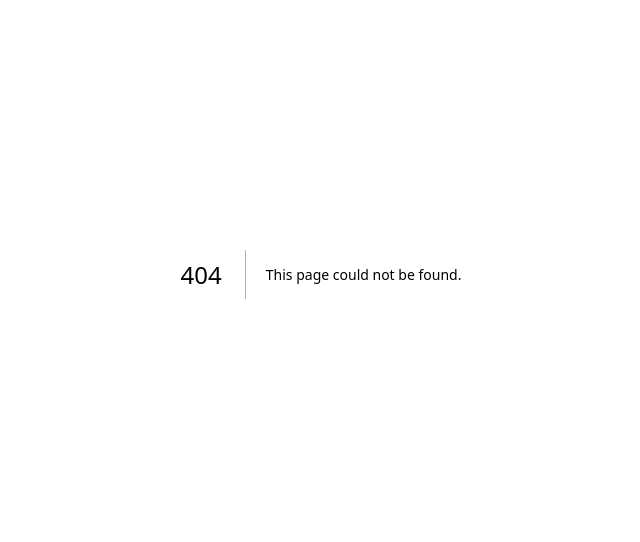
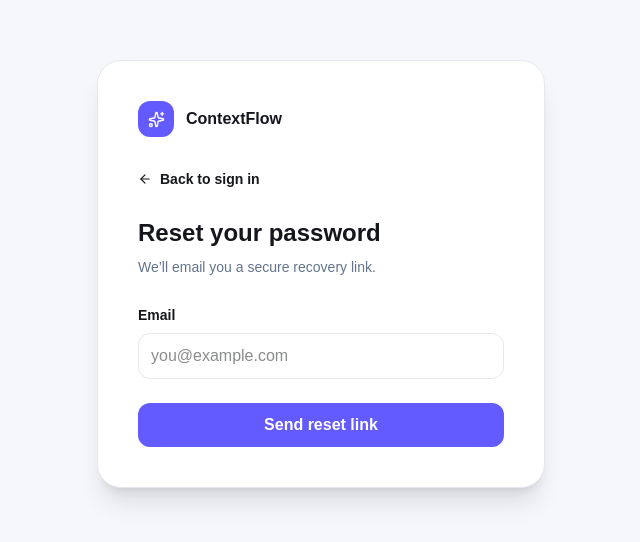
Before and after one commit to Asterioxer/contextflow-ai-crm, a Next.js app: page /forgot-password in a window 1280 px wide. Before the commit this address had no page. Shown: the part 126-668 px from the top of the page, without its empty margins (319-959 px from the left). Built offline with nearby package versions, Linux system fonts and the light colour scheme; no server answers.

Commit message:
feat: add password recovery flow

```diff
--- /dev/null
+++ b/src/app/forgot-password/page.tsx
@@ -0,0 +1,30 @@
+"use client";
+
+import {useState} from "react";
+import type {FormEvent} from "react";
+import Link from "next/link";
+import {Sparkles,ArrowLeft} from "lucide-react";
+import {createClient} from "@/lib/supabase/client";
+import {supabaseConfigured} from "@/lib/supabase/config";
+
+export default function ForgotPassword(){
+  const [email,setEmail]=useState("");
+  const [busy,setBusy]=useState(false);
+  const [message,setMessage]=useState("");
+  const [error,setError]=useState("");
+
+  async function submit(event:FormEvent){
+    event.preventDefault();setBusy(true);setError("");setMessage("");
+    try{
+      if(!supabaseConfigured)throw new Error("Password recovery requires a Supabase connection.");
+      const supabase=createClient();
+      const redirectTo=window.location.origin+"/auth/update-password";
+      const {error:authError}=await supabase.auth.resetPasswordForEmail(email,{redirectTo});
+      if(authError)throw new Error(authError.message);
+      setMessage("If the account exists, a password reset link has been sent.");
+    }catch(err){setError(err instanceof Error?err.message:"Unable to send reset email.");}
+    finally{setBusy(false);}
+  }
+
+  return <div className="flex min-h-screen items-center justify-center p-6"><div className="w-full max-w-md rounded-3xl border border-[#e5e8ee] bg-white p-8 shadow-xl sm:p-10"><div className="flex items-center gap-3"><div className="flex size-9 items-center justify-center rounded-xl bg-[#635bff] text-white"><Sparkles size={17}/></div><b>ContextFlow</b></div><Link href="/login" className="mt-8 inline-flex items-center gap-2 text-sm font-bold text-slate-500"><ArrowLeft size={14}/> Back to sign in</Link><h1 className="mt-6 text-2xl font-bold">Reset your password</h1><p className="mt-2 text-sm text-slate-500">We’ll email you a secure recovery link.</p><form onSubmit={submit} className="mt-7"><label className="block text-sm font-semibold">Email</label><input required type="email" className="cf-input mt-2" value={email} onChange={e=>setEmail(e.target.value)} placeholder="you@example.com"/>{error&&<div className="mt-4 rounded-xl bg-rose-50 p-3 text-sm text-rose-700">{error}</div>}{message&&<div className="mt-4 rounded-xl bg-emerald-50 p-3 text-sm text-emerald-700">{message}</div>}<button disabled={busy} className="cf-button cf-primary mt-6 w-full justify-center">{busy?"Sending…":"Send reset link"}</button></form></div></div>;
+}
```
